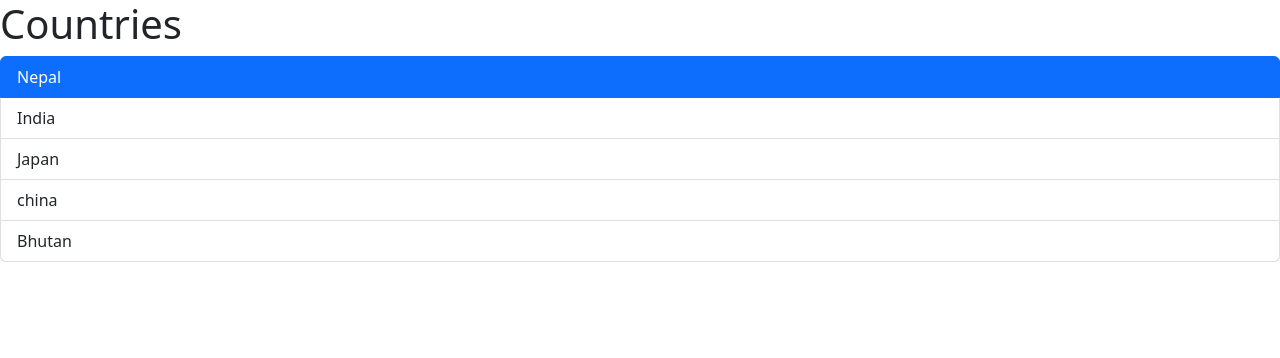
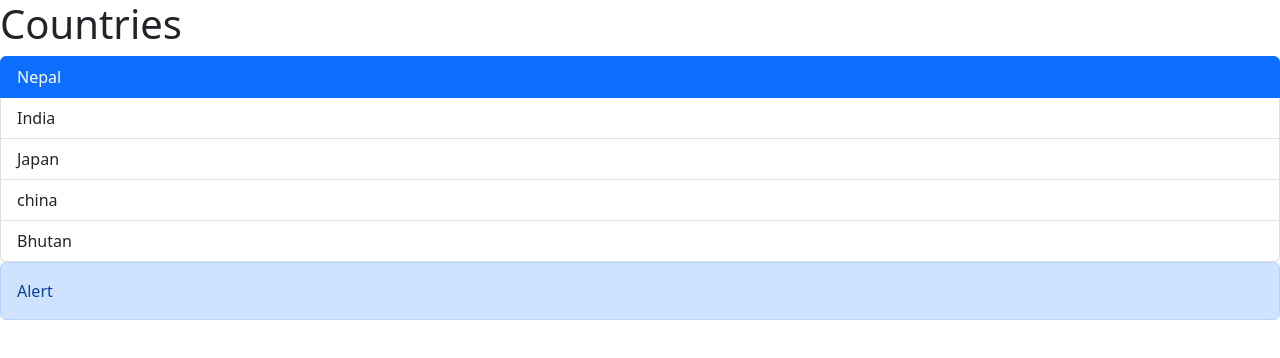
Before and after one commit to hempun10/typeScript_basics, a React (Vite) app: page / in a window 1280 px wide. Shown: the top 358 px of the page. Built offline with nearby package versions, Linux system fonts and the light colour scheme.

Commit message:
Learned about React Node for passing HTML element as props

```diff
--- a/src/App.tsx
+++ b/src/App.tsx
@@ -1,5 +1,6 @@
 import { useState } from "react";
 import ListGroup from "./components/ListGroup";
+import Alert from "./components/Alert";
 
 function App() {
   const countries = ["Nepal", "India", "Japan", "china", "Bhutan"];
@@ -13,6 +14,7 @@
         heading={heading}
         onSelectedItem={handleSelectedItem}
       />
+      <Alert children={<span>Alert</span>} />
     </div>
   );
 }
--- /dev/null
+++ b/src/components/Alert.tsx
@@ -0,0 +1,14 @@
+import React, { ReactNode } from "react";
+interface Props {
+  children: ReactNode;
+}
+
+function Alert({ children }: Props) {
+  return (
+    <>
+      <div className="alert alert-primary">{children}</div>
+    </>
+  );
+}
+
+export default Alert;
```
